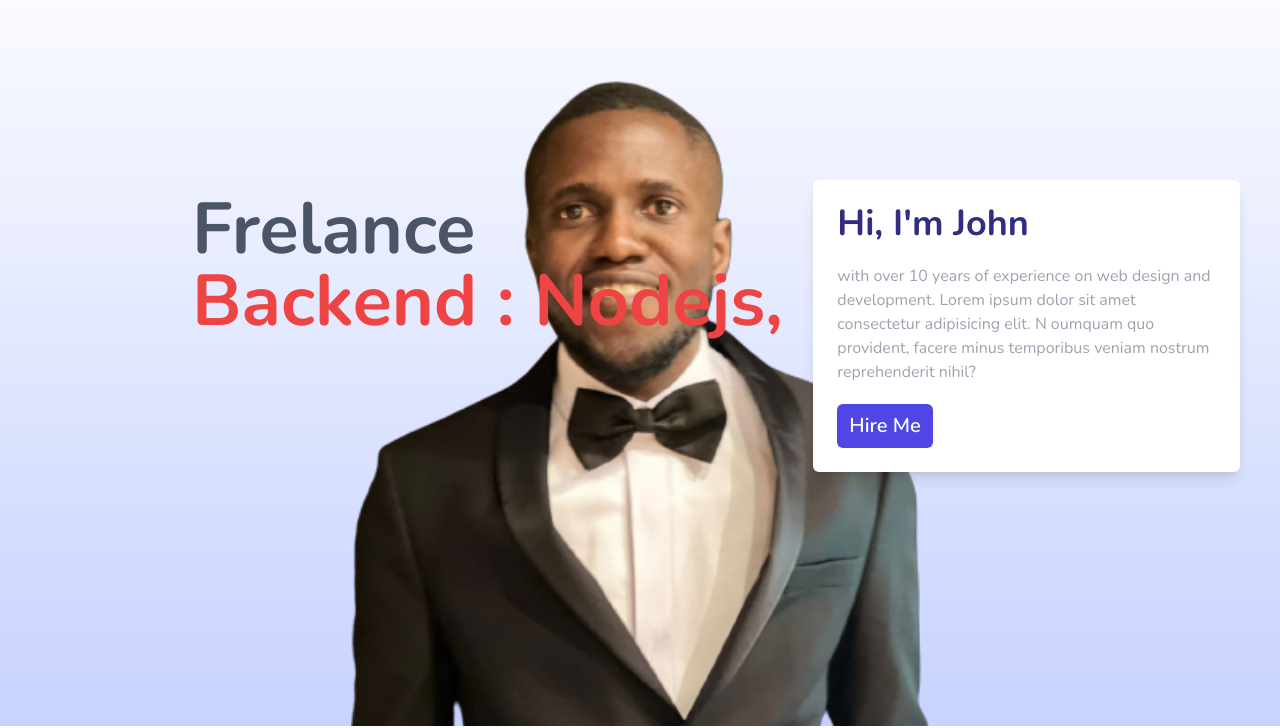
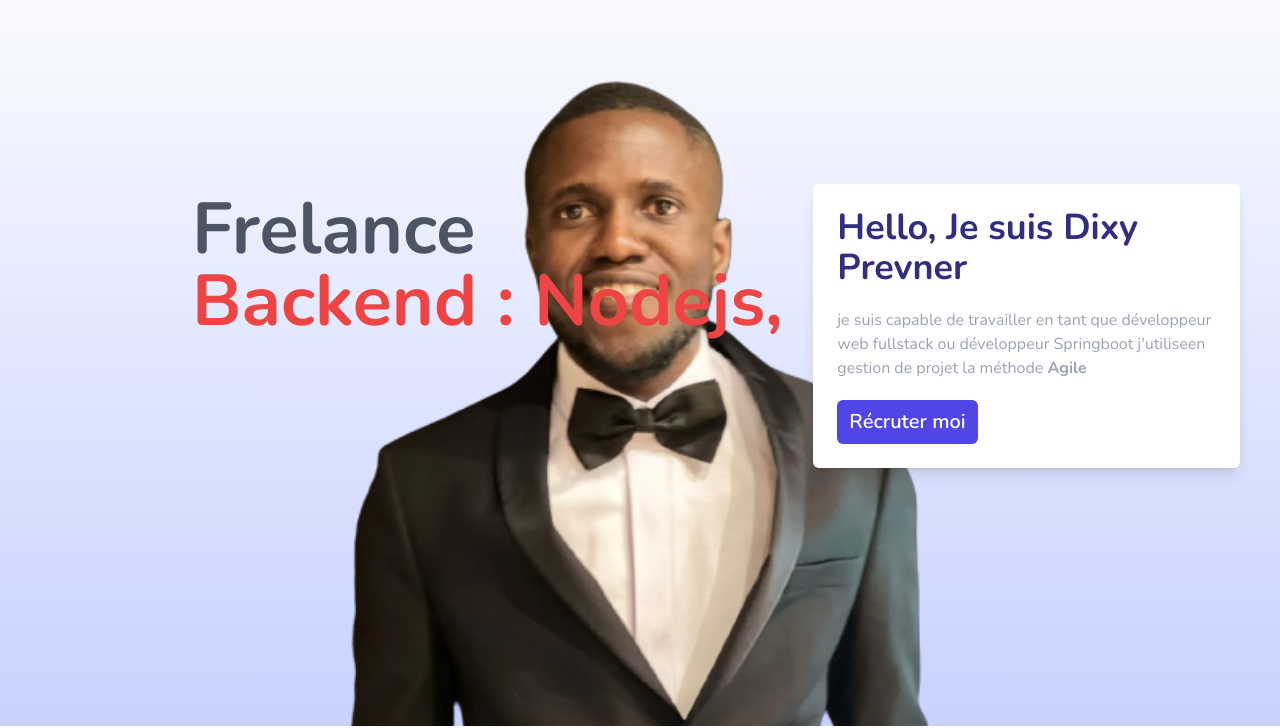
Before and after one commit to prevner/portfolio, a website: page index.html in a window 1280 px wide. Shown: the part 74-802 px from the top of the page. Drawn offline with nearby package versions, Linux system fonts and the light colour scheme.

Commit message:
add my presentation

```diff
--- a/index.html
+++ b/index.html
@@ -96,16 +96,15 @@
       <div
         class="hidden lg:flex flex-col gap-5 rounded-md shadow-lg absolute top-0 bottom-0 m-auto right-10 bg-white dark:bg-slate-900 dark:shadow-slate-800 p-6 h-fit w-1/3"
       >
-        <h1 class="text-4xl font-bold text-indigo-900">Hi, I'm John</h1>
+        <h1 class="text-4xl font-bold text-indigo-900">Hello, Je suis Dixy Prevner</h1>
         <p class="text-gray-400">
-          with over 10 years of experience on web design and development. Lorem
-          ipsum dolor sit amet consectetur adipisicing elit. N oumquam quo
-          provident, facere minus temporibus veniam nostrum reprehenderit nihil?
+          je suis capable de travailler en tant que développeur web fullstack ou développeur Springboot
+          j'utiliseen gestion de projet la méthode <b>Agile</b>
         </p>
         <a
           class="bg-indigo-600 text-white text-xl px-3 py-2 rounded-md font-semibold w-fit"
           href="#contact"
-          >Hire Me</a
+          >Récruter moi</a
         >
       </div>
     </div>
```
